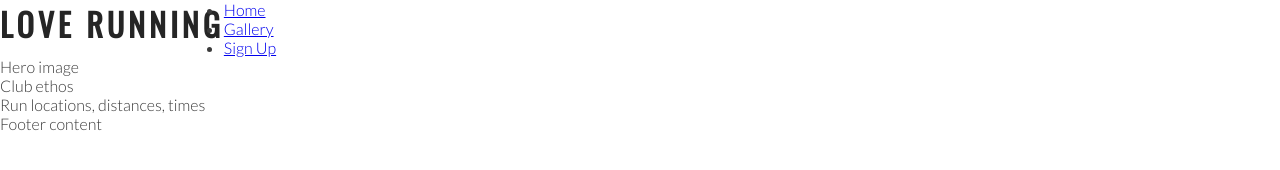
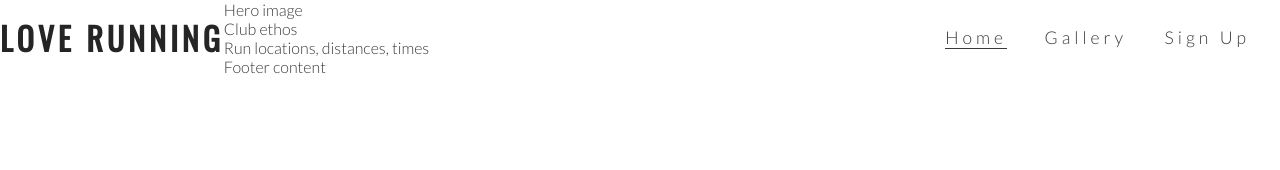
Before and after one commit to ejasquith/love-running, a plain HTML site: page index.html in a window 1280 px wide. Drawn offline with nearby package versions, Linux system fonts and the light colour scheme.

Commit message:
Style nav links

```diff
--- a/assets/css/style.css
+++ b/assets/css/style.css
@@ -25,3 +25,30 @@ h1, h2 {
     float: left;
     font-size: 200%;
 }
+
+/* navigation links */
+
+#menu {
+    font-size: 110%;
+    letter-spacing: 4px;
+    float: right;
+}
+
+#menu, #logo {
+    line-height: 75px;
+}
+
+#menu li {
+    display: inline;
+    list-style: none;
+    margin-right: 30px;
+}
+
+#menu a {
+    text-decoration: none;
+    color: inherit;
+}
+
+#menu a:hover, .active {
+    border-bottom: 1px solid #3a3a3a;
+}
--- a/index.html
+++ b/index.html
@@ -20,8 +20,8 @@
             <h1 id="logo">Love Running</h1>
         </a>
         <nav>
-            <ul>
-                <li><a href="index.html">Home</a></li>
+            <ul id="menu">
+                <li><a href="index.html" class="active">Home</a></li>
                 <li><a href="#">Gallery</a></li>
                 <li><a href="#">Sign Up</a></li>
             </ul>
```
